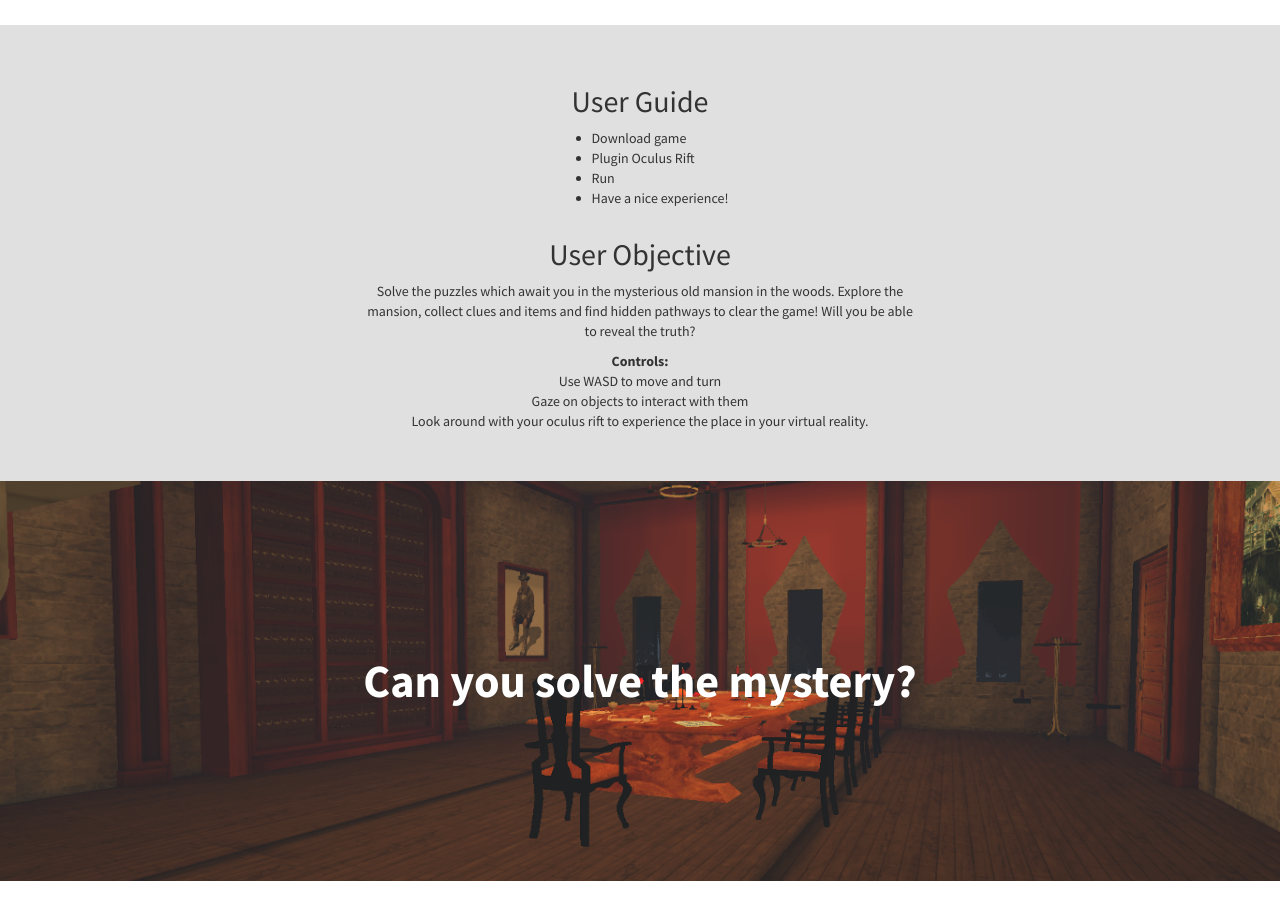
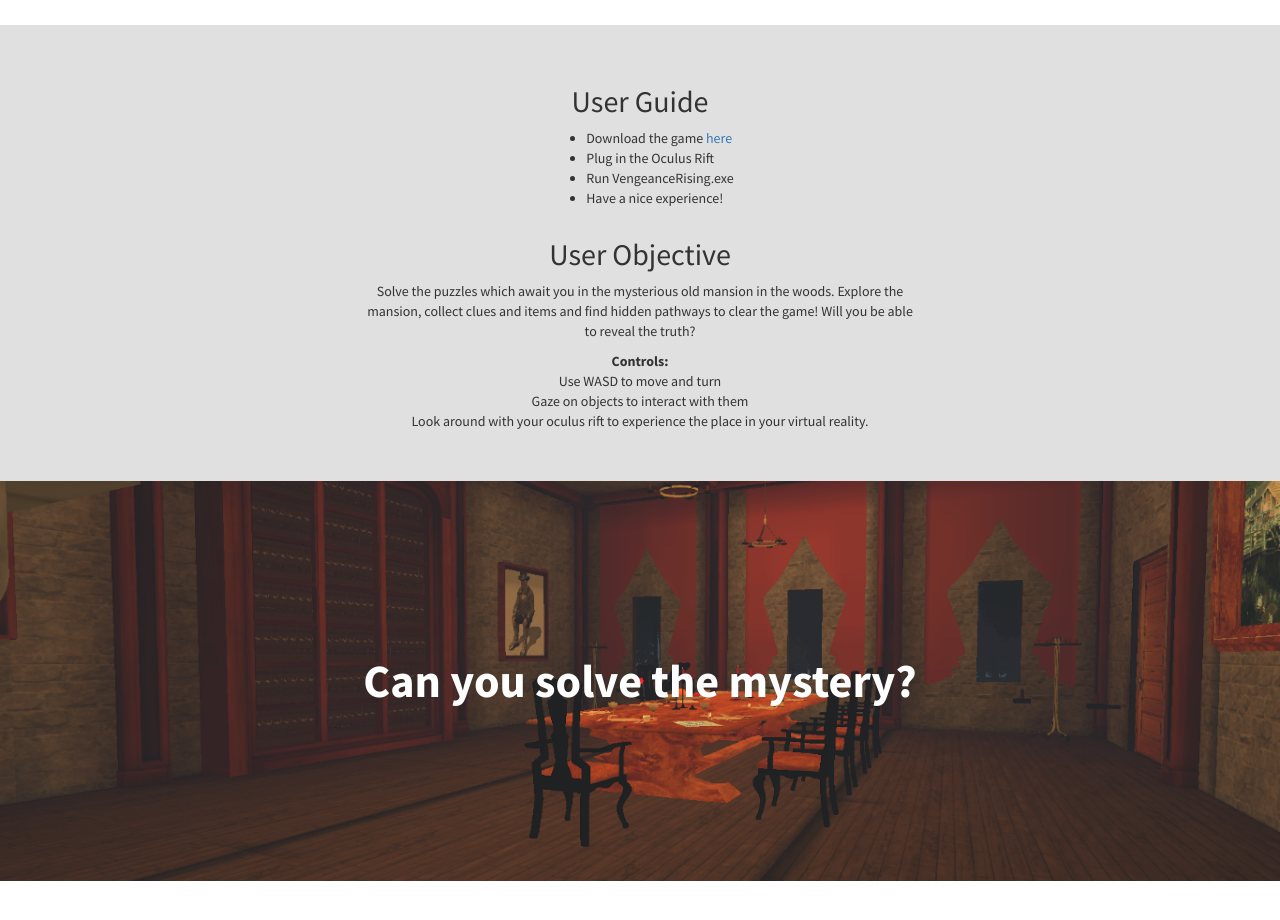
Before and after one commit to VengeanceRising/VengeanceRising.github.io, a website: page index.html in a window 1280 px wide. Shown: the part 1560-2480 px from the top of the page. Drawn offline with Linux system fonts and the light colour scheme.

Commit message:
Added download link for Packaged game

```diff
--- a/index.html
+++ b/index.html
@@ -102,9 +102,9 @@
                     <h2>User Guide</h2>
 
                     <ul style="display:inline-block; text-align:left;">
-                        <li>Download game</li>
-                        <li>Plugin Oculus Rift</li>
-                        <li>Run</li>
+                        <li>Download the game <a href="https://www.mediafire.com/folder/69chhipcq7d2y/Vengeance_Rising">here</a></li>
+                        <li>Plug in the Oculus Rift</li>
+                        <li>Run VengeanceRising.exe</li>
                         <li>Have a nice experience!</li>
                     </ul>
 
```
